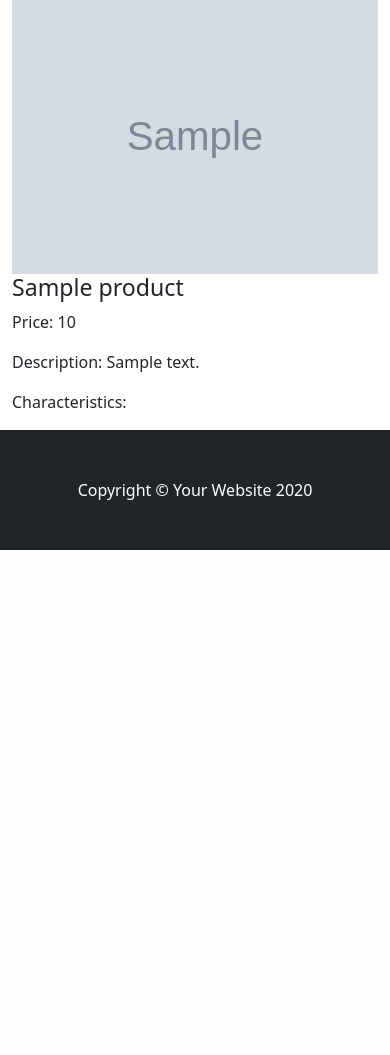
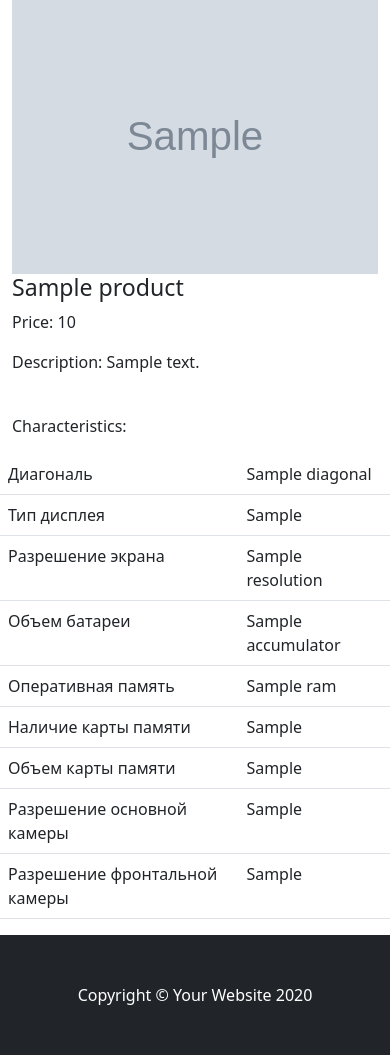
Before and after one commit to ymoskovchuk/Internet_shop, a Django app: template newshop/mainapp/templates/product_detail.html in a window 390 px wide. Shown: the part 318-1373 px from the top of the page. Before the commit the page ends 868 px from the top, so only its background shows below. Run offline with Django 3.2, Linux system fonts and the light colour scheme; the template is opened without the code that fills it: most values are stand-ins (such as "Sample title", 1, 10 or a date in 2020); grey boxes marked "Sample" are stand-in pictures; some libraries are stand-ins or nearby versions.

Commit message:
Made html templates for laptop and smartphone

```diff
--- a/newshop/mainapp/templates/product_detail.html
+++ b/newshop/mainapp/templates/product_detail.html
@@ -17,9 +17,15 @@
         <h3>{{ product.title }}</h3>
         <p> Price: {{ product.price }}</p>
         <p> Description: {{ product.description }}</p>
-        <p> Characteristics: </p>
     </div>
+    <p class = "mt-4"> Characteristics: </p>
+
+    {% if product.category.slug == 'laptop' %}
+        {% include 'laptop_specification.html' %}
+    {% else %}
+        {% include 'smartphone_specification.html' %}
+    {% endif %}
+
 </div>
 
-
 {% endblock content %}
--- a/newshop/mainapp/templates/smartphone_specification.html
+++ b/newshop/mainapp/templates/smartphone_specification.html
@@ -1,10 +1,41 @@
-<!DOCTYPE html>
-<html lang="en">
-<head>
-    <meta charset="UTF-8">
-    <title>Title</title>
-</head>
-<body>
 
-</body>
-</html>
+<table class="table">
+  <tbody>
+    <tr>
+      <td>Диагональ</td>
+      <td>{{ product.diagonal }}</td>
+    </tr>
+    <tr>
+      <td>Тип дисплея</td>
+      <td>{{ product.display_type }}</td>
+    </tr>
+    <tr>
+      <td>Разрешение экрана</td>
+      <td>{{ product.resolution }}</td>
+    </tr>
+    <tr>
+      <td>Объем батареи</td>
+      <td>{{ product.accumulator }}</td>
+    </tr>
+    <tr>
+      <td>Оперативная память</td>
+      <td>{{ product.ram }}</td>
+    </tr>
+    <tr>
+      <td>Наличие карты памяти</td>
+      <td>{{ product.sd }}</td>
+    </tr>
+    <tr>
+      <td>Объем карты памяти</td>
+      <td>{{ product.sd_volume }}</td>
+    </tr>
+    <tr>
+      <td>Разрешение основной камеры</td>
+      <td>{{ product.main_cam_mp }}</td>
+    </tr>
+    <tr>
+      <td>Разрешение фронтальной камеры</td>
+      <td>{{ product.front_cam_mp }}</td>
+    </tr>
+  </tbody>
+</table>
```
Also changed, not shown: newshop/mainapp/templates/laptop_specification.html (+28 -9 lines).
